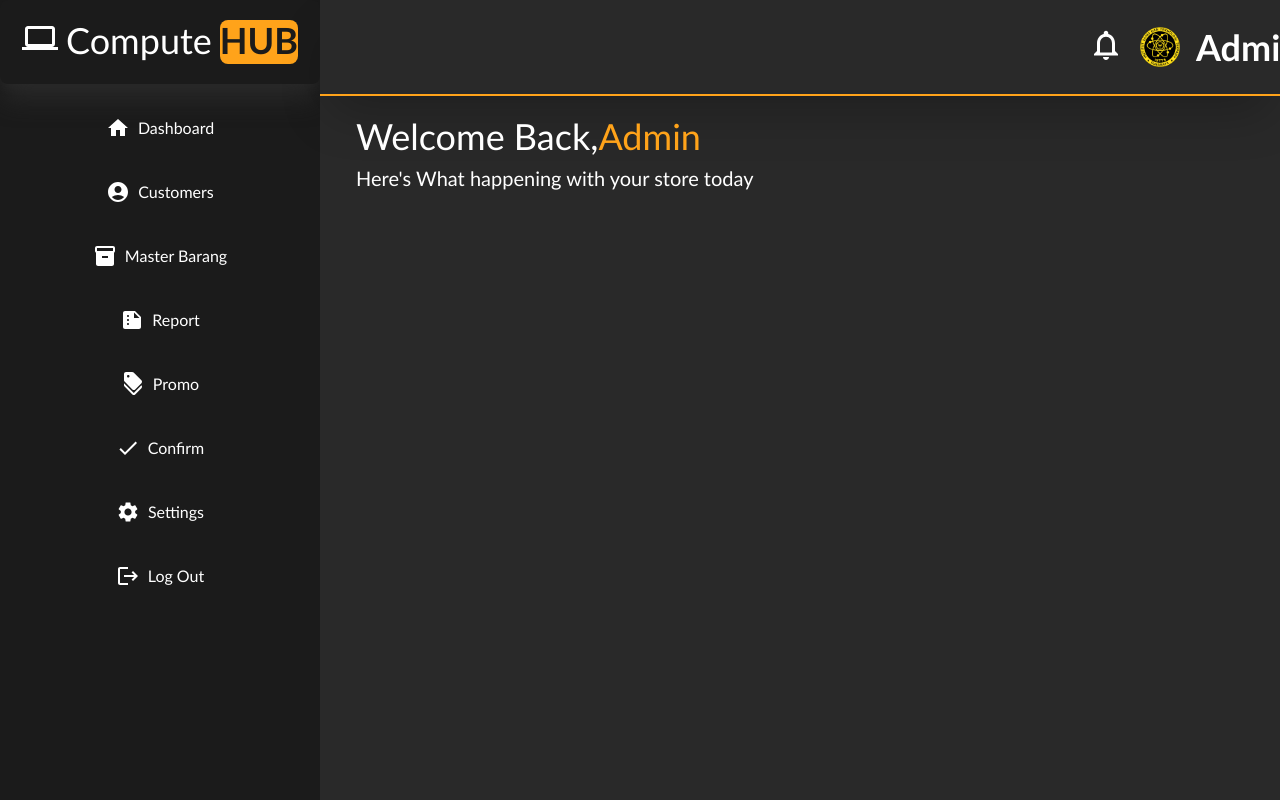
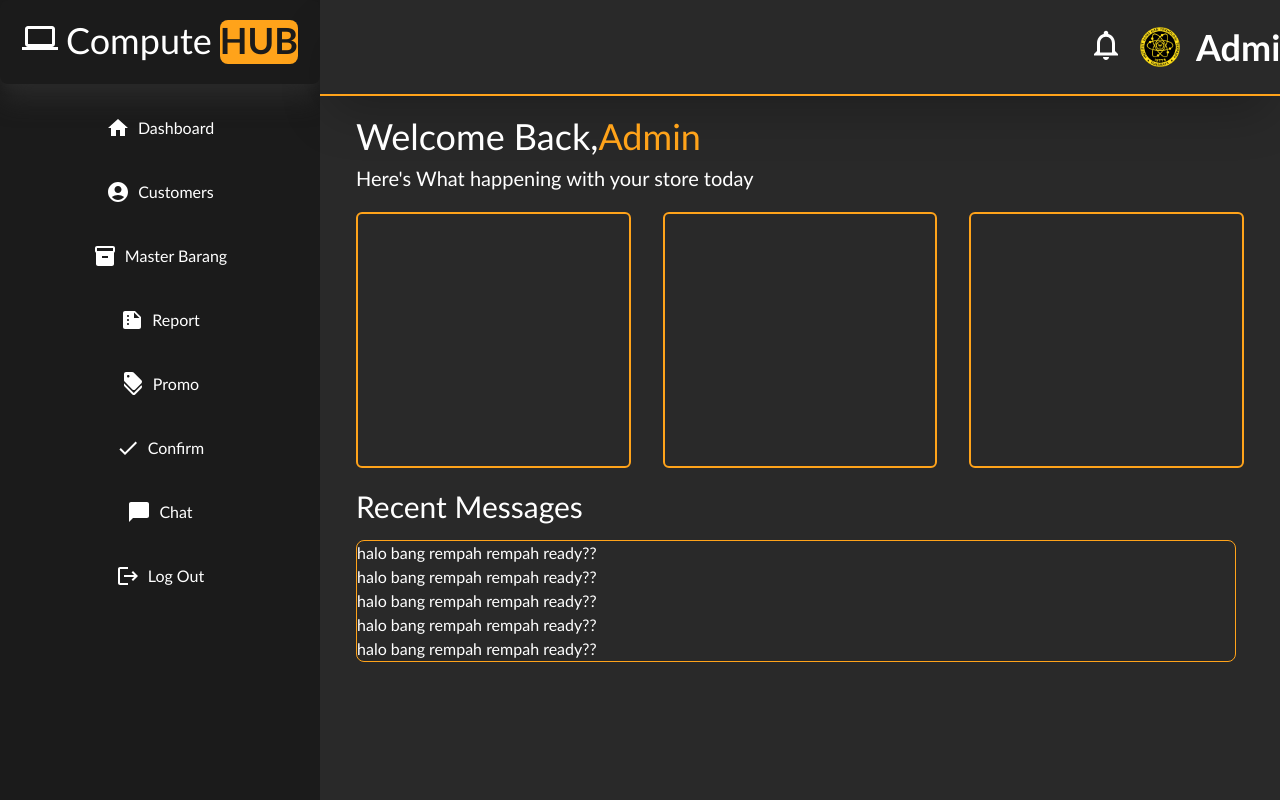
Before and after one commit to ReyKeyS/ComputeHub-frontend, a React (Vite) app: page /admin in a window 1280 px wide. Built offline with nearby package versions, Linux system fonts and the light colour scheme; no server answers.

Commit message:
tampilan1

```diff
--- a/src/App.jsx
+++ b/src/App.jsx
@@ -11,6 +11,8 @@ import MasterUser from './pages/Admin/MasterUser'
 import MasterBarang from './pages/Admin/MasterBarang'
 import Promo from './pages/Admin/AddPromo'
 import Report from './pages/Admin/Report'
+import ChatAdmin from './pages/Admin/Chat'
+import Confirmation from './pages/Admin/Confirmation'
 import LihatBarang from './pages/User/LihatBarang'
 import Dashboard from './pages/Admin/Dashboard'
 
@@ -26,9 +28,12 @@ function App() {
         <Route path='/register' element={<RegisterPage/>}/>
         <Route path='/shop' element={<Shop/> }/>
         <Route path='/barang' element={<LihatBarang/>}/>
+
         <Route path='/admin/masteruser' element={<MasterUser/> }/>
         <Route path='/admin/masterbarang' element={<MasterBarang/> }/>
         <Route path='/admin/report' element={<Report/> }/>
+        <Route path='/admin/confirmation' element={<Confirmation/> }/>
+        <Route path='/admin/chat' element={<ChatAdmin/> }/>
         <Route path='/admin/promo' element={<Promo/> }/>
         <Route path='/admin/' element={<Dashboard/> }/>
       </>
--- a/src/components/navbaradmin.jsx
+++ b/src/components/navbaradmin.jsx
@@ -8,6 +8,12 @@ import DiscountIcon from '@mui/icons-material/Discount';
 import CheckIcon from '@mui/icons-material/Check';
 import SettingsIcon from '@mui/icons-material/Settings';
 import LogoutIcon from '@mui/icons-material/Logout';
+
+import ChatBubbleIcon from '@mui/icons-material/ChatBubble';
+
+//jika ada chat baru (pake usestate)
+import MarkChatUnreadIcon from '@mui/icons-material/MarkChatUnread';
+
 
 
 function NavbarAdmin() {
@@ -82,9 +88,9 @@ function NavbarAdmin() {
                 <div className="h-16 grid place-items-center justify-items-center hover:border-l-4 border-oranye">
                     <div className="h-16 w-full grid place-items-center justify-items-center hover:bg-abu-gelap  ">
                         <div className='flex'>
-                            <SettingsIcon className="w-8 h-8 mr-2" />
+                            <ChatBubbleIcon className="w-8 h-8 mr-2" />
                             <img></img>
-                            <h2>Settings</h2>
+                            <h2>Chat</h2>
                         </div>
                     </div>
                 </div>
--- /dev/null
+++ b/src/pages/Admin/Chat.jsx
@@ -0,0 +1,25 @@
+import * as React from 'react';
+import Header from '../../components/Header';
+import NavbarAdmin from '../../components/NavbarAdmin';
+import HeaderAdmin from '../../components/HeaderAdmin';
+
+
+function Confirmation() {
+    return (
+        <>
+      <div className="grid grid-cols-4 overflow-hidden">
+        <NavbarAdmin />
+        <div className="col-span-3 w-full h-screen bg-abu-gelap">
+          <HeaderAdmin/>
+          <div className="kananbawah h-screen overflow-scroll">
+            <div className="judul text-white text-4xl ms-9 mt-5">
+              <h1>Chat</h1>
+            </div>
+          </div>
+        </div>
+      </div>
+    </>
+    )
+}
+
+export default Confirmation
--- /dev/null
+++ b/src/pages/Admin/Confirmation.jsx
@@ -0,0 +1,25 @@
+import * as React from 'react';
+import Header from '../../components/Header';
+import NavbarAdmin from '../../components/NavbarAdmin';
+import HeaderAdmin from '../../components/HeaderAdmin';
+
+
+function Confirmation() {
+    return (
+        <>
+      <div className="grid grid-cols-4 overflow-hidden">
+        <NavbarAdmin />
+        <div className="col-span-3 w-full h-screen bg-abu-gelap">
+          <HeaderAdmin/>
+          <div className="kananbawah h-screen overflow-scroll">
+            <div className="judul text-white text-4xl ms-9 mt-5">
+              <h1>Confirmation</h1>
+            </div>
+          </div>
+        </div>
+      </div>
+    </>
+    )
+}
+
+export default Confirmation
--- a/src/pages/admin/AddPromo.jsx
+++ b/src/pages/admin/AddPromo.jsx
@@ -32,13 +32,13 @@ function AddPromo() {
                     name="" id="nama" />
                 </div>
 
-                <div className="text-white text-2xl place-items-center mt-3 mr-12 text-right">
+                {/* <div className="text-white text-2xl place-items-center mt-3 mr-12 text-right">
                     Tipe:
                 </div>
                 <div className="col-span-3 text-white">
                     <input type="text" className='bg-abu-gelap border border-oranye rounded w-11/12 place-items-center mt-5'
                     name="" id="tipe" />
-                </div>
+                </div> */}
 
                 <div className="text-white text-2xl place-items-center mt-3 mr-12 text-right">
                     Discount:
@@ -90,7 +90,7 @@ function AddPromo() {
                     <div className="text-align-center w-10 ml-3">1</div>
                     <div className="text-align-center w-20 ml-3">MEGA01</div>
                     <div className="text-align-center w-32 ml-3">Mega Sale</div>
-                    <div className="text-align-center w-48 ml-3">50 %</div>
+                    <div className="text-align-center w-48 ml-3">Rp 50.000</div>
                     <div className="text-align-center w-52 ml-3">GTX 3080</div>
                     <div className="text-align-center w-80 ml-3">10 Oktober 2022-10 November 2022</div>
                     <div className="text-align-center w-16 ml-3">...</div>
--- a/src/pages/admin/Dashboard.jsx
+++ b/src/pages/admin/Dashboard.jsx
@@ -21,6 +21,31 @@ function Dashboard() {
             <div className="headline text-white text-xl ml-9 mt-2">
                 <p> Here's What happening with your store today</p>
             </div>
+            <div className="flex mt-5 gap-8 mx-9">
+              <div className="box-border rounded-md border border-oranye h-64 w-80 p-4 border-2">
+
+              </div>
+              <div className="box-border rounded-md border border-oranye h-64 w-80 p-4 border-2">
+
+              </div>
+              <div className="box-border rounded-md border border-oranye h-64 w-80 p-4 border-2">
+
+              </div>
+
+            </div>
+
+            <div className="text-3xl text-white ml-9 mt-5">
+              Recent Messages
+            </div>
+            <div className="tabel rounded rounded-lg w-11/12 mt-4 ml-9 h-fit text-white border border-oranye bg-abu-gelap">
+                <p>halo bang rempah rempah ready??</p>
+
+                <p>halo bang rempah rempah ready??</p>
+                <p>halo bang rempah rempah ready??</p>
+                <p>halo bang rempah rempah ready??</p>
+                <p>halo bang rempah rempah ready??</p>
+            </div>
+
 
             <br />
           </div>
```
